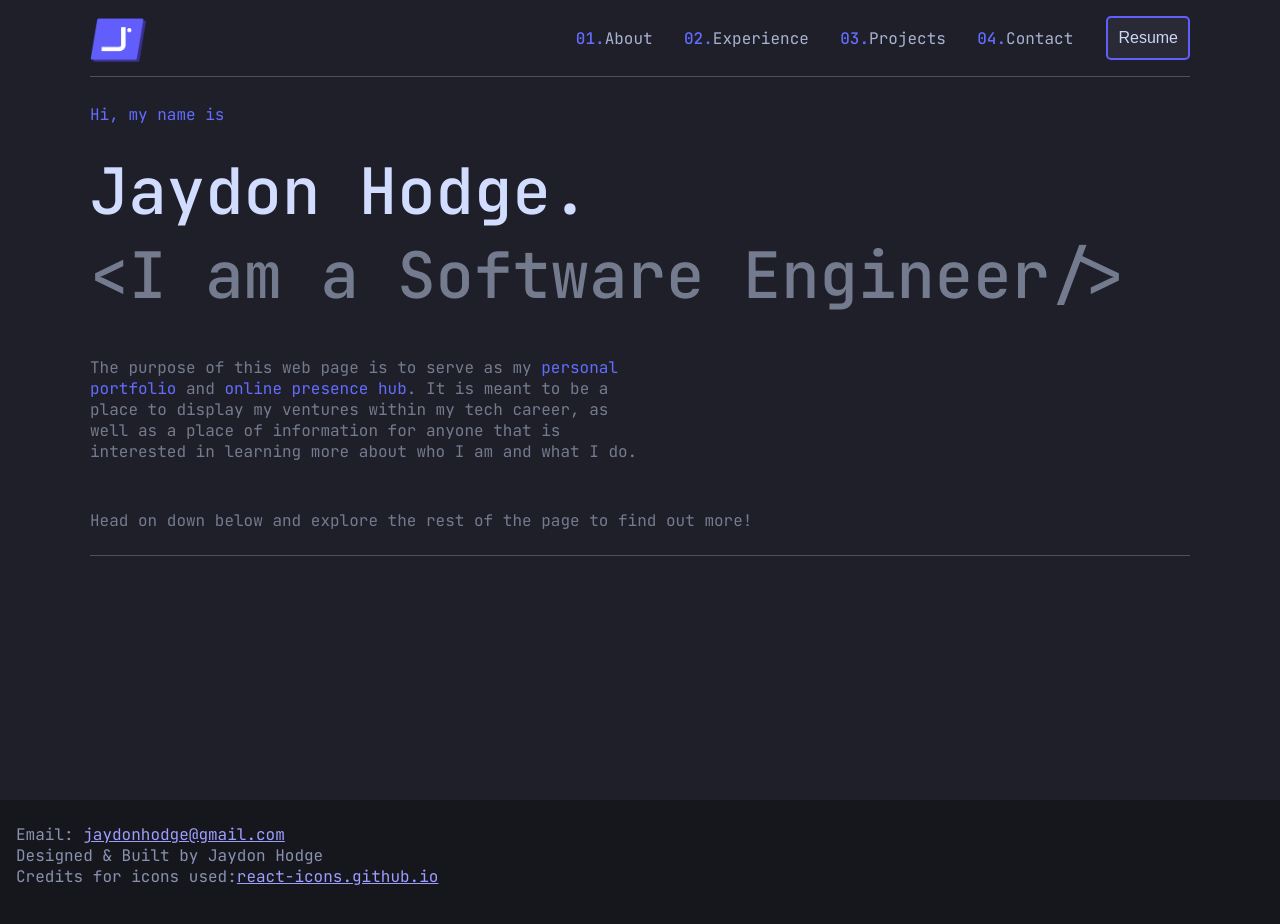
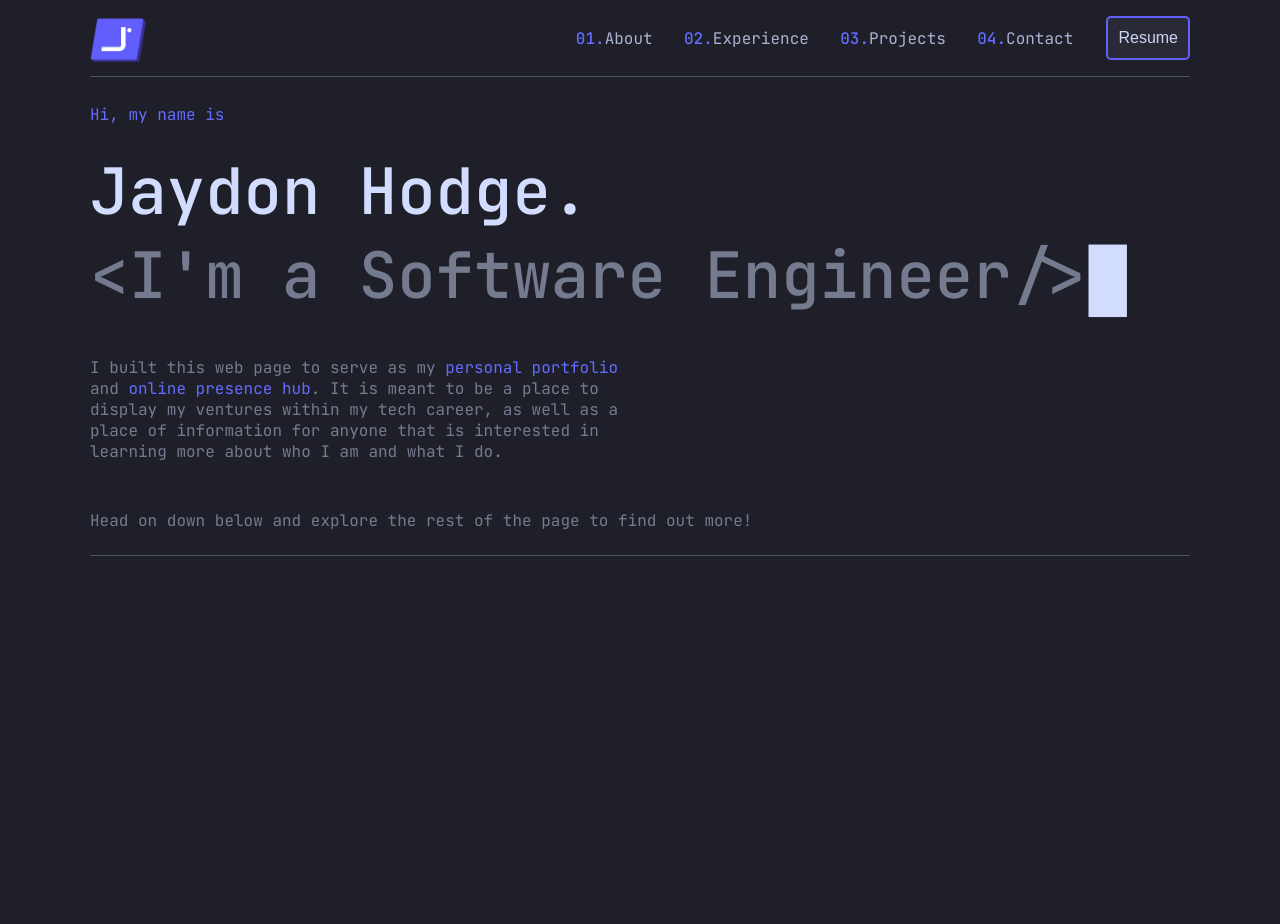
Before and after one commit to JaydonHodge/portfolio, a React (Vite) app: page / in a window 1280 px wide. Shown: the top 924 px of the page. Built offline with nearby package versions, Linux system fonts and the light colour scheme.

Commit message:
updated some things

```diff
--- a/src/components/Home.tsx
+++ b/src/components/Home.tsx
@@ -14,11 +14,11 @@ function Home() {
           <Typewriter text='Jaydon Hodge. ' speed={70} needCursor={false} onDone={() => setFirstDone(true)} />
         </h1>
         <h1 id="title">
-          {firstDone && <Typewriter text='<I am a Software Engineer/>' speed={70} needCursor={true} />}
+          {firstDone && <Typewriter text='<I&apos;m a Software Engineer/>' speed={70} needCursor={true} />}
         </h1>
       </div>
       <div className="home-description">
-        <p id="first">The purpose of this web page is to serve as my <span className="highlight">personal portfolio</span> and <span className="highlight">online presence hub</span>.
+        <p id="first">I built this web page to serve as my <span className="highlight">personal portfolio</span> and <span className="highlight">online presence hub</span>.
           It is meant to be a place to display my ventures within my tech career, as well as a place of information for anyone that is
           interested in learning more about who I am and what I do.
         </p>
--- a/src/layout.css
+++ b/src/layout.css
@@ -1,7 +1,7 @@
 .container {
   width: 100%;
   max-width: var(--max-content-width);
-  height: 50rem;
+  height: 100rem;
   margin: 0 auto;
   /* padding-left: var(--padding-horizontal); */
   /* padding-right: var(--padding-horizontal); */
```
